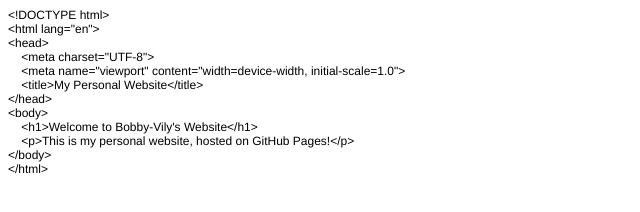
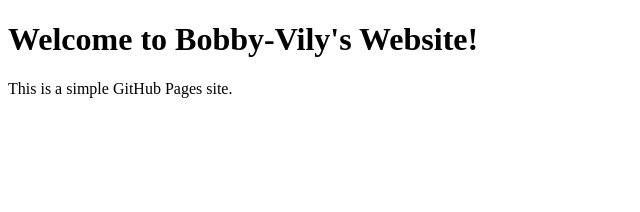
Before and after one commit to Bobby-vali/bobby-vily-, a plain HTML site: page index.html in a window 1280 px wide. Shown: the whole page, without its empty margins (0-640 px from the left). Drawn offline with Linux system fonts and the light colour scheme.

Commit message:
Update index.html

```diff
--- a/index.html
+++ b/index.html
@@ -1,27 +1,12 @@
-<!DOCTYPE html PUBLIC "-//W3C//DTD HTML 4.01//EN" "http://www.w3.org/TR/html4/strict.dtd">
-<html>
+<!DOCTYPE html>
+<html lang="en">
 <head>
-  <meta http-equiv="Content-Type" content="text/html; charset=utf-8">
-  <meta http-equiv="Content-Style-Type" content="text/css">
-  <title></title>
-  <meta name="Generator" content="Cocoa HTML Writer">
-  <meta name="CocoaVersion" content="2487.3">
-  <style type="text/css">
-    p.p1 {margin: 0.0px 0.0px 0.0px 0.0px; font: 12.0px Helvetica}
-  </style>
+    <meta charset="UTF-8">
+    <meta name="viewport" content="width=device-width, initial-scale=1.0">
+    <title>My Personal Website</title>
 </head>
 <body>
-<p class="p1">&lt;!DOCTYPE html&gt;</p>
-<p class="p1">&lt;html lang="en"&gt;</p>
-<p class="p1">&lt;head&gt;</p>
-<p class="p1"><span class="Apple-converted-space">    </span>&lt;meta charset="UTF-8"&gt;</p>
-<p class="p1"><span class="Apple-converted-space">    </span>&lt;meta name="viewport" content="width=device-width, initial-scale=1.0"&gt;</p>
-<p class="p1"><span class="Apple-converted-space">    </span>&lt;title&gt;My Personal Website&lt;/title&gt;</p>
-<p class="p1">&lt;/head&gt;</p>
-<p class="p1">&lt;body&gt;</p>
-<p class="p1"><span class="Apple-converted-space">    </span>&lt;h1&gt;Welcome to Bobby-Vily's Website&lt;/h1&gt;</p>
-<p class="p1"><span class="Apple-converted-space">    </span>&lt;p&gt;This is my personal website, hosted on GitHub Pages!&lt;/p&gt;</p>
-<p class="p1">&lt;/body&gt;</p>
-<p class="p1">&lt;/html&gt;</p>
+    <h1>Welcome to Bobby-Vily's Website!</h1>
+    <p>This is a simple GitHub Pages site.</p>
 </body>
 </html>
```
